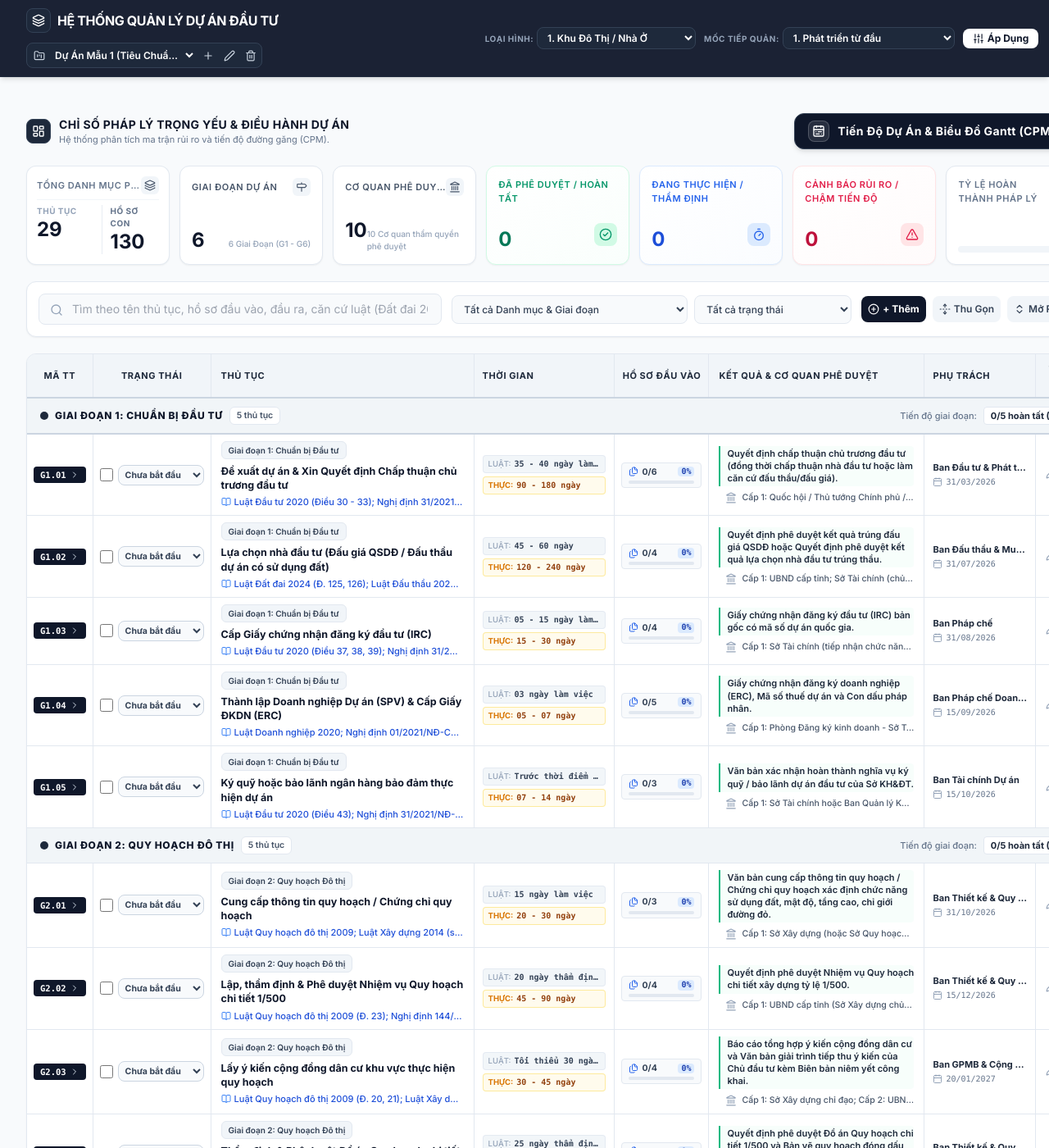
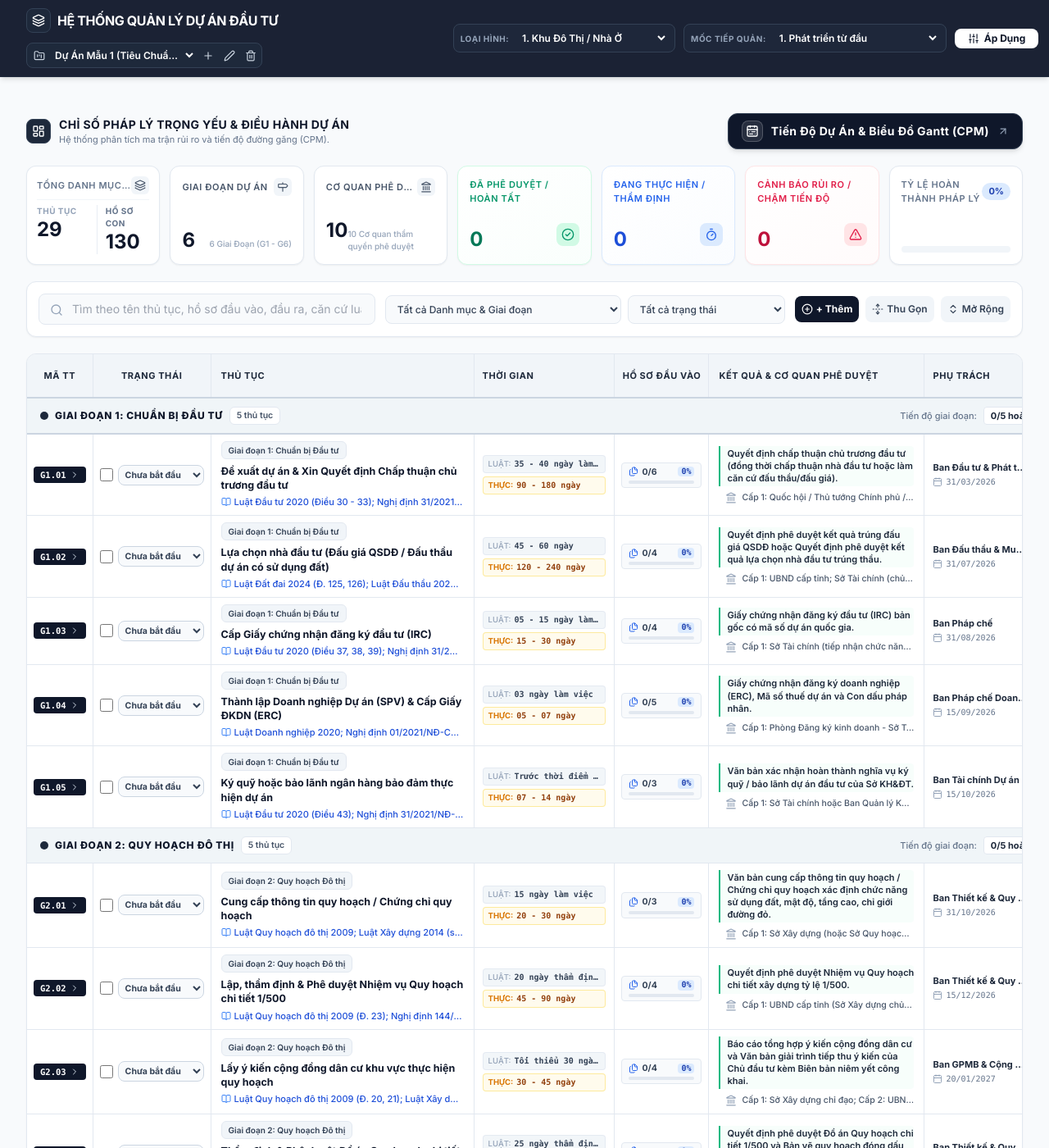
Before and after one commit to Qking232/Qking232.github.io, a Jekyll site: the page ma/index.html, which Jekyll copies as it is, in a window 1280 px wide and 1400 px high. Shown: the whole window at 82% size. Built offline with Jekyll 4.4.1, drawn with Linux system fonts in a browser that asks for light colours; nearby versions of some CDN libraries.

Commit message:
fix(ma): resolve mobile viewport blowout and optimize touch-friendly mobile layout

```diff
--- a/ma/index.html
+++ b/ma/index.html
@@ -2,7 +2,7 @@
 <html lang="vi">
 <head>
   <meta charset="UTF-8">
-  <meta name="viewport" content="width=device-width, initial-scale=1.0">
+  <meta name="viewport" content="width=device-width, initial-scale=1.0, maximum-scale=5.0, viewport-fit=cover">
   <title>Hệ Thống Quản Lý Dự Án Đầu Tư</title>
   <!-- Tailwind CSS CDN -->
   <script src="https://cdn.tailwindcss.com"></script>
@@ -40,6 +40,17 @@
     }
   </script>
   <style>
+    /* Strict Mobile Viewport Containment & No Horizontal Blowout */
+    html, body {
+      max-width: 100vw;
+      overflow-x: hidden;
+      position: relative;
+      width: 100%;
+    }
+    .table-container {
+      -webkit-overflow-scrolling: touch;
+      overscroll-behavior-x: contain;
+    }
     @page {
       size: A4 landscape;
       margin: 8mm;
@@ -230,20 +241,20 @@
 
   </style>
 </head>
-<body class="bg-slate-50 text-slate-800 min-h-screen flex flex-col font-sans antialiased selection:bg-blue-100 selection:text-blue-900">
+<body class="bg-slate-50 text-slate-800 min-h-screen flex flex-col font-sans antialiased selection:bg-blue-100 selection:text-blue-900 w-full max-w-full min-w-0 overflow-x-hidden">
 
   <!-- Header Banner (Slimline Executive Navbar) -->
-  <header class="bg-slate-900 text-white border-b border-slate-800 static xl:sticky xl:top-0 z-30 shadow-md backdrop-blur-md bg-opacity-95 no-print">
-    <div class="max-w-[1720px] mx-auto px-4 sm:px-6 lg:px-8 py-2.5 space-y-2">
+  <header class="w-full max-w-full bg-slate-900 text-white border-b border-slate-800 static xl:sticky xl:top-0 z-30 shadow-md backdrop-blur-md bg-opacity-95 no-print overflow-hidden">
+    <div class="w-full max-w-[1720px] mx-auto px-3 sm:px-6 lg:px-8 py-2.5 space-y-2.5">
       <!-- Hàng 1: Tiêu Đề Duy Nhất + Dự Án + Điều Phối M&A + Nút Tác Vụ -->
-      <div class="flex flex-col xl:flex-row xl:items-center justify-between gap-3">
+      <div class="flex flex-col xl:flex-row xl:items-center justify-between gap-2.5 sm:gap-3">
         <!-- Cụm Trái: Tiêu Đề Duy Nhất & Quản Lý Dự Án -->
-        <div class="flex flex-col sm:flex-row sm:items-center gap-2.5 xl:gap-3 flex-wrap">
+        <div class="flex flex-col sm:flex-row sm:items-center gap-2 sm:gap-2.5 xl:gap-3 flex-wrap w-full xl:w-auto">
           <div class="flex items-center gap-2">
-            <span class="inline-flex items-center justify-center p-1.5 bg-slate-800 rounded-lg text-white border border-slate-700 shadow-2xs">
+            <span class="inline-flex items-center justify-center p-1.5 bg-slate-800 rounded-lg text-white border border-slate-700 shadow-2xs shrink-0">
               <i data-lucide="layers" class="w-4 h-4 text-white"></i>
             </span>
-            <h1 class="text-sm sm:text-base font-bold tracking-tight text-white uppercase whitespace-nowrap">
+            <h1 class="text-xs sm:text-base font-bold tracking-tight text-white uppercase whitespace-normal sm:whitespace-nowrap leading-tight">
               HỆ THỐNG QUẢN LÝ DỰ ÁN ĐẦU TƯ
             </h1>
           </div>
@@ -266,34 +277,34 @@
           </div>
         </div>
 
-        <!-- Cụm Phải: Loại Hình -> Mốc Tiếp Quản -> Áp Dụng -> In PDF -->
-        <div class="grid grid-cols-2 sm:flex sm:items-center gap-2 xl:gap-2.5 w-full xl:w-auto">
+        <!-- Cụm Phải: Loại Hình -> Mốc Tiếp Quản -> Áp Dụng -->
+        <div class="grid grid-cols-1 sm:grid-cols-2 xl:flex sm:items-center gap-2 xl:gap-2.5 w-full xl:w-auto">
           <!-- Bước 1: Chọn Loại Hình Dự Án -->
-          <div class="flex items-center gap-1 text-xs">
+          <div class="flex items-center gap-1.5 text-xs bg-slate-800/80 px-2 py-1 rounded-lg border border-slate-700">
             <label class="text-[10px] font-bold text-slate-400 uppercase tracking-wider whitespace-nowrap">Loại Hình:</label>
-            <select id="homeProjectTypeSelector" class="w-full sm:w-auto py-1 px-2 bg-slate-800 border border-slate-700 rounded-lg text-xs font-semibold text-white focus:outline-none cursor-pointer">
-              <option value="URBAN_TOWN" selected>1. Khu Đô Thị / Nhà Ở</option>
-              <option value="INDUSTRIAL">2. BĐS Công Nghiệp (KCN)</option>
-              <option value="ENERGY">3. Năng Lượng Tái Tạo</option>
-              <option value="RESORT">4. Du Lịch Nghỉ Dưỡng</option>
+            <select id="homeProjectTypeSelector" class="w-full sm:w-auto py-1 px-1.5 bg-transparent text-xs font-semibold text-white focus:outline-none cursor-pointer">
+              <option value="URBAN_TOWN" class="bg-slate-900" selected>1. Khu Đô Thị / Nhà Ở</option>
+              <option value="INDUSTRIAL" class="bg-slate-900">2. BĐS Công Nghiệp (KCN)</option>
+              <option value="ENERGY" class="bg-slate-900">3. Năng Lượng Tái Tạo</option>
+              <option value="RESORT" class="bg-slate-900">4. Du Lịch Nghỉ Dưỡng</option>
             </select>
           </div>
 
           <!-- Bước 2: Chọn Mốc Tiếp Quản & Nút Áp Dụng -->
-          <div class="flex items-center gap-1 text-xs">
+          <div class="flex items-center gap-1.5 text-xs bg-slate-800/80 px-2 py-1 rounded-lg border border-slate-700">
             <label class="text-[10px] font-bold text-slate-400 uppercase tracking-wider whitespace-nowrap">Mốc Tiếp Quản:</label>
-            <select id="maEntrySelector" class="w-full sm:w-auto py-1 px-2 bg-slate-800 border border-slate-700 rounded-lg text-xs font-semibold text-white focus:outline-none cursor-pointer max-w-[210px] truncate">
-              <option value="GREENFIELD">1. Phát triển từ đầu</option>
-              <option value="AFTER_APPROVAL">2. Sau Chấp thuận chủ trương</option>
-              <option value="AFTER_1_500">3. Sau Quy hoạch 1/500</option>
-              <option value="AFTER_LAND">4. Sau Giao đất &amp; Nghĩa vụ TC</option>
-              <option value="AFTER_EIA_FIRE">5. Sau ĐTM &amp; PCCC</option>
-              <option value="AFTER_PERMIT">6. Sau Giấy phép xây dựng</option>
+            <select id="maEntrySelector" class="w-full sm:w-auto py-1 px-1.5 bg-transparent text-xs font-semibold text-white focus:outline-none cursor-pointer max-w-full sm:max-w-[210px] truncate">
+              <option value="GREENFIELD" class="bg-slate-900">1. Phát triển từ đầu</option>
+              <option value="AFTER_APPROVAL" class="bg-slate-900">2. Sau Chấp thuận chủ trương</option>
+              <option value="AFTER_1_500" class="bg-slate-900">3. Sau Quy hoạch 1/500</option>
+              <option value="AFTER_LAND" class="bg-slate-900">4. Sau Giao đất &amp; Nghĩa vụ TC</option>
+              <option value="AFTER_EIA_FIRE" class="bg-slate-900">5. Sau ĐTM &amp; PCCC</option>
+              <option value="AFTER_PERMIT" class="bg-slate-900">6. Sau Giấy phép xây dựng</option>
             </select>
           </div>
 
-          <div class="col-span-2 sm:col-auto flex items-center gap-2">
-            <button id="btnApplyScenario" onclick="openDateSyncModal()" class="flex-1 sm:flex-none justify-center px-3 py-1 bg-white hover:bg-slate-100 text-slate-900 font-bold text-xs rounded-lg transition shadow-xs flex items-center gap-1 shrink-0" title="Áp dụng kịch bản và đồng bộ ngày thực hiện">
+          <div class="col-span-1 sm:col-span-2 xl:col-auto flex items-center gap-2">
+            <button id="btnApplyScenario" onclick="openDateSyncModal()" class="w-full sm:w-auto justify-center px-4 py-2 sm:py-1 bg-white hover:bg-slate-100 text-slate-900 font-bold text-xs rounded-lg transition shadow-xs flex items-center gap-1.5 shrink-0 min-h-[38px] sm:min-h-0 cursor-pointer" title="Áp dụng kịch bản và đồng bộ ngày thực hiện">
               <i data-lucide="sliders" class="w-3.5 h-3.5"></i> Áp Dụng
             </button>
           </div>
@@ -304,8 +315,8 @@
     </div>
   </header>
 
-  <main class="max-w-[1720px] mx-auto px-4 sm:px-6 lg:px-8 py-4 sm:py-6 space-y-5 flex-1">
-    <div id="dashboardRoot" class="space-y-5">
+  <main class="w-full max-w-[1720px] mx-auto px-3 sm:px-6 lg:px-8 py-3.5 sm:py-6 space-y-4 sm:space-y-5 flex-1 min-w-0 overflow-x-hidden">
+    <div id="dashboardRoot" class="w-full max-w-full min-w-0 space-y-4 sm:space-y-5">
       <!-- BOX PHÂN LOẠI HỒ SƠ KHI ÁP DỤNG MA TRẬN M&A (3 DANH MỤC HÀNH ĐỘNG) -->
       <div id="maBreakdownBox" class="hidden mt-4 pt-4 border-t border-slate-200 animate-in fade-in duration-300">
         <div class="flex flex-col sm:flex-row sm:items-center justify-between gap-2 mb-3">
@@ -417,7 +428,7 @@
         </div>
       </div>
       <div id="mainGanttBtnWrapper" class="w-full sm:w-auto flex items-center">
-        <button id="btnOpenGantt" onclick="openGanttModal()" class="w-full sm:w-auto justify-center px-4 py-2 bg-slate-900 hover:bg-black text-white font-bold text-xs sm:text-sm rounded-xl border border-slate-700 shadow-md hover:shadow-lg transition-all duration-200 flex items-center gap-2.5 group cursor-pointer shrink-0" title="Mở tiến độ dự án &amp; biểu đồ Gantt toàn diện (CPM)">
+        <button id="btnOpenGantt" onclick="openGanttModal()" class="w-full sm:w-auto justify-center px-4 py-2.5 sm:py-2 bg-slate-900 hover:bg-black text-white font-bold text-xs sm:text-sm rounded-xl border border-slate-700 shadow-md hover:shadow-lg transition-all duration-200 flex items-center gap-2.5 group cursor-pointer shrink-0 min-h-[42px] sm:min-h-0" title="Mở tiến độ dự án &amp; biểu đồ Gantt toàn diện (CPM)">
           <span class="p-1 bg-white/10 text-white rounded-lg border border-white/20 group-hover:bg-white group-hover:text-black transition-colors">
             <i data-lucide="calendar-range" class="w-4 h-4"></i>
           </span>
@@ -525,8 +536,8 @@
           class="w-full pl-10 pr-4 py-2 bg-slate-50 border border-slate-200 rounded-lg text-xs sm:text-sm focus:outline-none focus:ring-2 focus:ring-blue-500 focus:bg-white transition" />
       </div>
 
-      <!-- Lọc Giai đoạn & Trạng thái (2 Cột trên Mobile, Flex trên Desktop) -->
-      <div class="grid grid-cols-2 md:flex items-center gap-2 w-full md:w-auto">
+      <!-- Lọc Giai đoạn & Trạng thái (1 Cột trên Mobile hẹp, 2 Cột trên Tablet, Flex trên Desktop) -->
+      <div class="grid grid-cols-1 sm:grid-cols-2 md:flex items-center gap-2 w-full md:w-auto">
         <select id="phaseFilter" class="w-full md:w-72 py-2 px-2.5 bg-slate-50 border border-slate-200 rounded-lg text-xs text-slate-700 focus:outline-none focus:ring-2 focus:ring-slate-500 transition font-medium truncate">
           <option value="ALL">Tất cả Danh mục &amp; Giai đoạn</option>
           <option value="M&A & DD">Khối M&amp;A: Thẩm định chuyên sâu (DD)</option>
@@ -562,9 +573,18 @@
     </section>
 
     <!-- Table Matrix Container (Natural Page Scroll) -->
-    <section class="bg-white rounded-xl shadow-sm border border-slate-200 overflow-hidden print-shadow-none">
-      <div class="overflow-x-auto table-container">
-        <table class="w-full text-left border-collapse text-xs">
+    <section class="w-full max-w-full bg-white rounded-xl shadow-sm border border-slate-200 overflow-hidden print-shadow-none">
+      <!-- Mobile Touch Swipe Helper Bar (Visible on mobile only) -->
+      <div class="sm:hidden px-3 py-2 bg-slate-100 border-b border-slate-200 flex items-center justify-between text-[11px] text-slate-600 font-medium select-none">
+        <div class="flex items-center gap-1.5">
+          <i data-lucide="arrow-left-right" class="w-3.5 h-3.5 text-blue-600 animate-pulse"></i>
+          <span>Vuốt ngang để xem 8 cột dữ liệu</span>
+        </div>
+        <span class="text-[10px] text-slate-400 font-semibold bg-white px-1.5 py-0.5 rounded border border-slate-200">Bấm mã để mở chi tiết</span>
+      </div>
+
+      <div class="w-full max-w-full overflow-x-auto table-container touch-pan-x" style="-webkit-overflow-scrolling: touch; overscroll-behavior-x: contain;">
+        <table class="w-full min-w-[960px] text-left border-collapse text-xs">
           <thead class="bg-slate-100 border-b-2 border-slate-300">
             <tr class="text-slate-800 font-bold uppercase tracking-wider text-[11px]">
               <th scope="col" class="py-2.5 px-2 w-20 text-center border-r border-slate-200">Mã TT</th>
@@ -807,8 +827,8 @@
     <span id="toastMessage">Đã cập nhật dữ liệu</span>
   </div>
 
-  <footer class="bg-white border-t border-slate-200 py-3.5 text-center text-xs text-slate-500 no-print mt-auto">
-    <div class="max-w-[1720px] mx-auto px-4 flex flex-col sm:flex-row items-center justify-between gap-2">
+  <footer class="w-full max-w-full bg-white border-t border-slate-200 py-3.5 text-center text-xs text-slate-500 no-print mt-auto overflow-hidden">
+    <div class="w-full max-w-[1720px] mx-auto px-4 flex flex-col sm:flex-row items-center justify-between gap-2">
       <p>Bảng kiểm tra pháp lý phát triển dự án bất động sản &amp; công nghiệp Việt Nam &copy; 2026. Tự động đồng bộ cục bộ.</p>
       <div class="flex items-center gap-3 text-slate-400">
         <span class="inline-flex items-center gap-1"><i data-lucide="shield-check" class="w-3.5 h-3.5 text-blue-500"></i> Bảo mật dữ liệu trên trình duyệt cá nhân</span>
```
